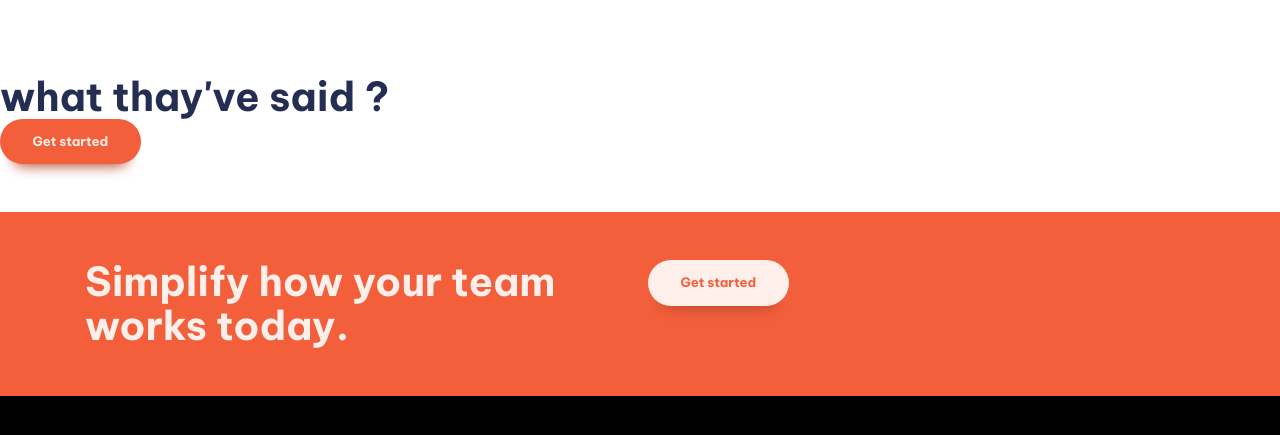
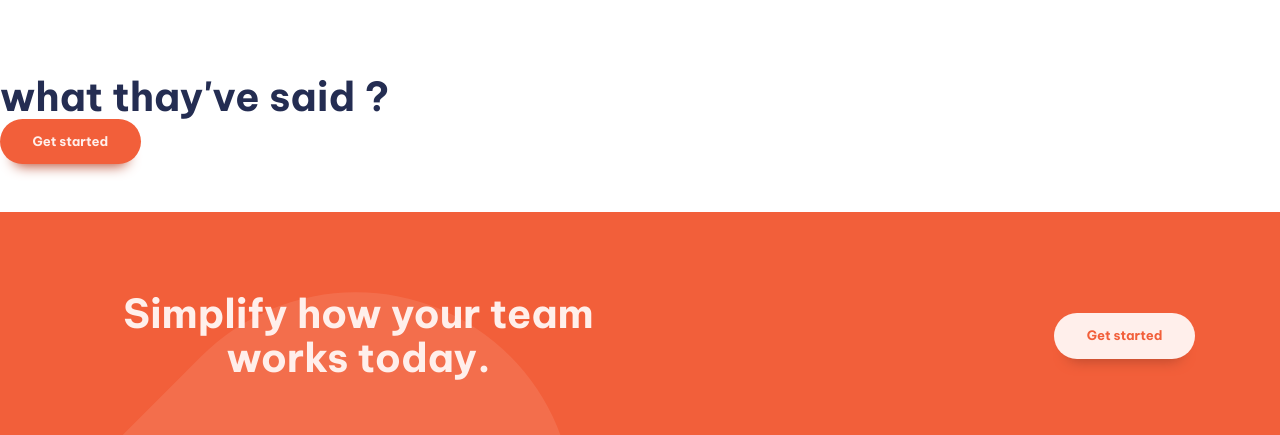
Before and after one commit to AyaGaafar95/manage-landing-page-master, a plain HTML site: page index.html in a window 1280 px wide. Shown: the part 1329-1764 px from the top of the page. Drawn offline with Linux system fonts and the light colour scheme.

Commit message:
part 6 :: work on simplify section and add background-image to it

```diff
--- a/index.html
+++ b/index.html
@@ -112,17 +112,17 @@
         <button class="button">Get started</button>
       </section>
       <!-- section 4-->
-      <section class="cta | padding-block-700 bg-accent-400 text-accent-100">
+      <section class="cta | padding-block-900 bg-accent-400 text-accent-100">
         <div class="container">
-          <div class="even-columns">
+          <div class="even-columns vertical-align-center">
             <div>
               <p class="fs-secondary-heading fw-bold">
                 Simplify how your team works today.
               </p>
             </div>
-            <div>
+            <div class="justify-self-end">
               <button
-                class="button button--secondary button--inverted"
+                class="button "
                 data-type="inverted"
               >
                 Get started
--- a/style.css
+++ b/style.css
@@ -69,10 +69,6 @@
   margin-inline: auto; /*  inline mean = left & rhigt */
 }
 
-:where(.flow :not(:first-child)) {
-  margin-top: var(--flow-spacer, 3em) !important;
-}
-
 .even-columns {
   display: grid;
   gap: 1rem;
@@ -82,6 +78,33 @@
     grid-auto-flow: column;
     grid-auto-columns: 1fr;
   }
+}
+.vertical-align-center {
+  align-items: center;
+}
+.justify-self-end {
+  justify-self: end;
+}
+:where(.flow :not(:first-child)) {
+  margin-top: var(--flow-spacer, 3em) !important;
+}
+
+/* cta */
+.cta {
+  position: relative;
+  isolation: isolate;
+  text-align: center;
+}
+.cta::before {
+  content: "";
+  position: absolute;
+  z-index: -1;
+  inset: 0;
+  background-image: url("images/bg-tablet-pattern.svg"),
+    url("images/bg-tablet-pattern.svg");
+  background-position: -15rem 5rem, 80rem -42rem;
+  background-repeat: no-repeat;
+  opacity: 0.1;
 }
 
 /* utlity classes */
```
